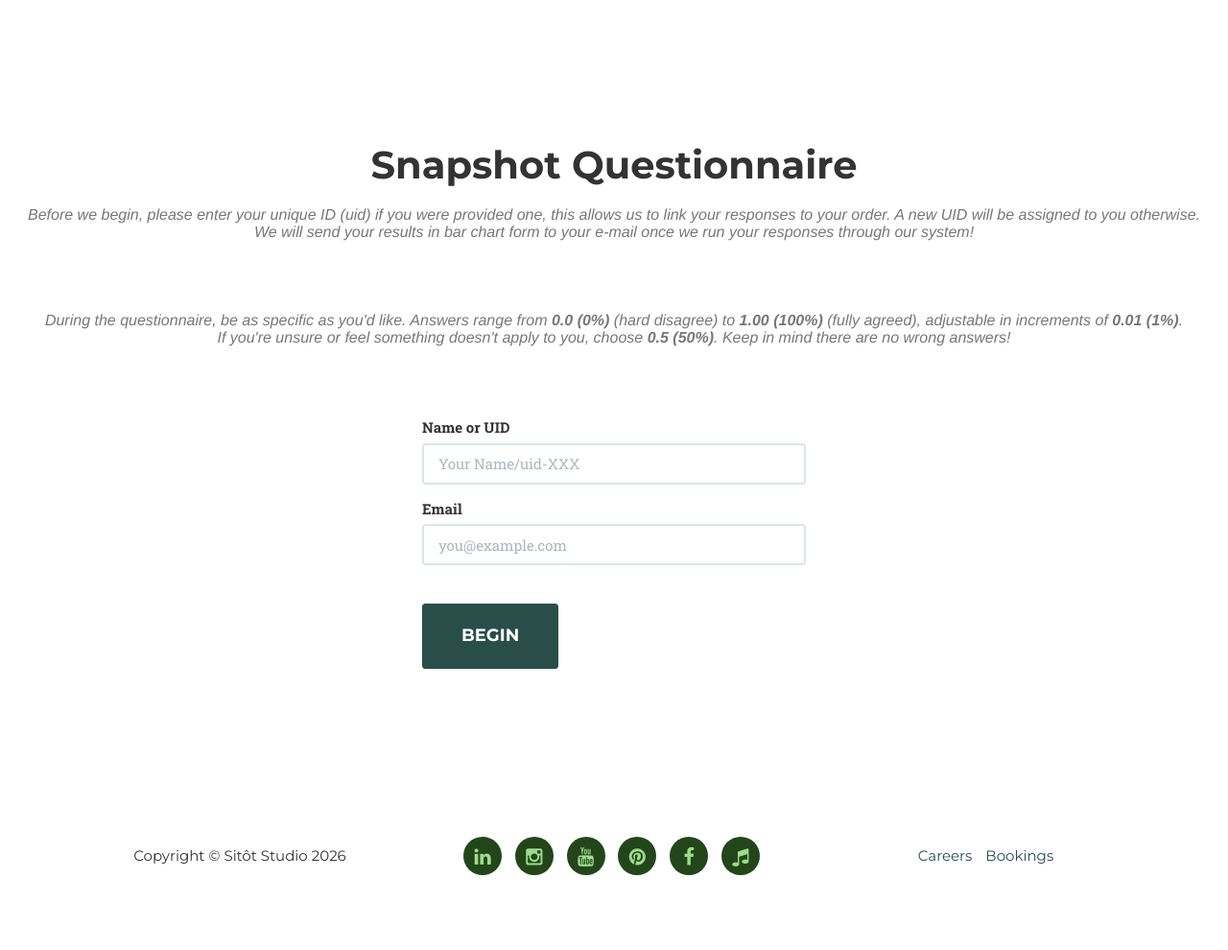
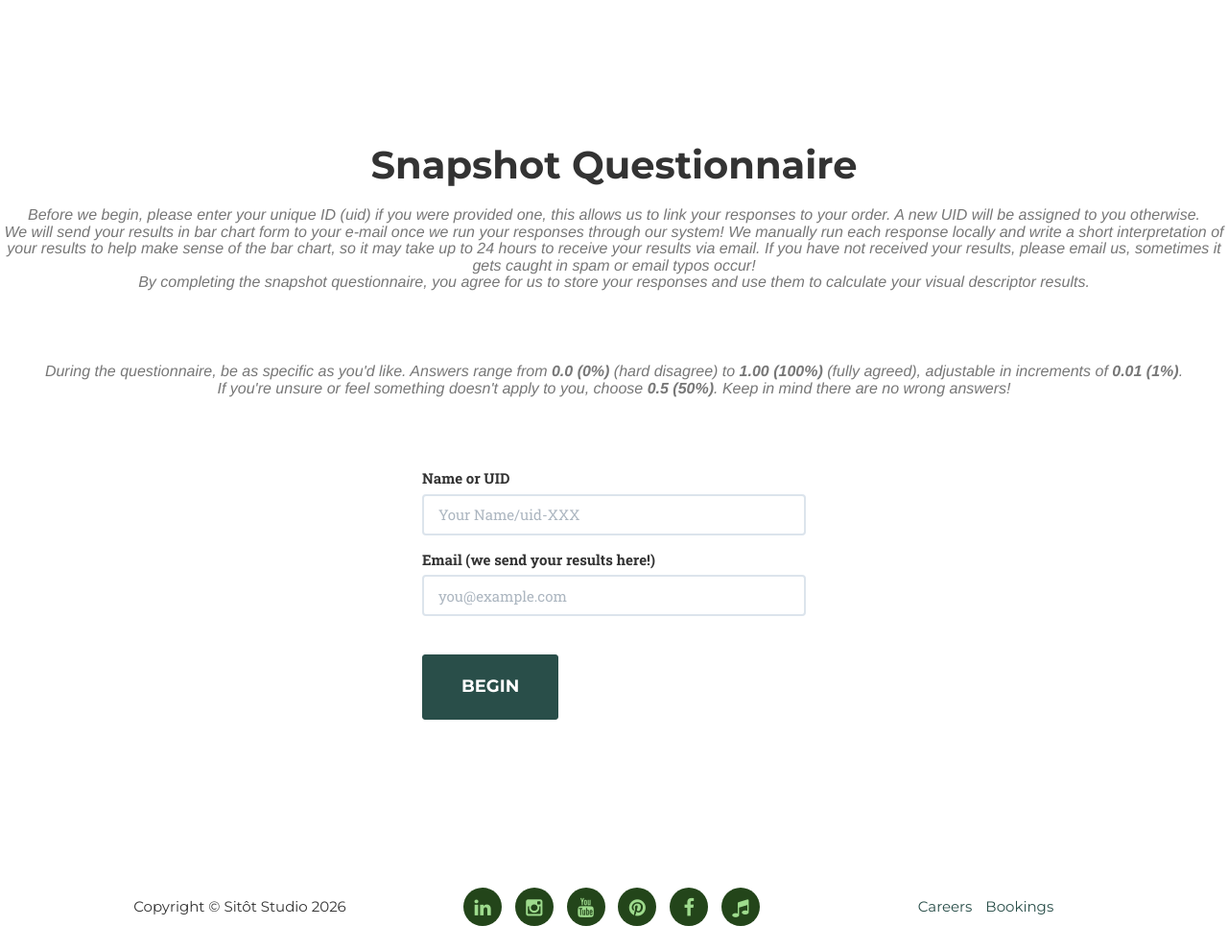
Before and after one commit to sitotstudio/sitotstudio.github.io, a Jekyll site: the page built from snapshot.html, in a window 1280 px wide. Shown: the whole page at 96% size. Built offline with Jekyll 4.4.1, drawn with Linux system fonts in a browser that asks for light colours; some web fonts are replaced; before the commit the page ends 937 px from its top, so only the background shows below that.

Commit message:
Adjust snapshot page margin + text for expectations

```diff
--- a/snapshot.html
+++ b/snapshot.html
@@ -13,7 +13,9 @@ permalink: /snapshot/
                 <h3 class="section-subheading text-muted">
                     Before we begin, please enter your unique ID (uid) if you were provided one, this allows us to link your responses to your order. A new UID will be assigned to you otherwise.
                     <br>
-                    We will send your results in bar chart form to your e-mail once we run your responses through our system!
+                    We will send your results in bar chart form to your e-mail once we run your responses through our system! We manually run each response locally and write a short interpretation of your results to help make sense of the bar chart, so it may take up to 24 hours to receive your results via email. If you have not received your results, please email us, sometimes it gets caught in spam or email typos occur!
+                    <br>
+                    By completing the snapshot questionnaire, you agree for us to store your responses and use them to calculate your visual descriptor results.
                 </h3>
                 <h3 class="section-subheading text-muted">
                     During the questionnaire, be as specific as you'd like. Answers range from <strong>0.0 (0%)</strong> (hard disagree)
@@ -22,7 +24,7 @@ permalink: /snapshot/
                     Keep in mind there are no wrong answers!
                 </h3>
 
-                <div style="max-width: 400px; margin: 0 auto; text-align: left;">
+                <div style="max-width: 400px; margin: auto; text-align: left;">
 
                     <div class="form-group">
                         <label>Name or UID</label>
@@ -30,7 +32,7 @@ permalink: /snapshot/
                     </div>
 
                     <div class="form-group" style="margin-top: 15px;">
-                        <label>Email</label>
+                        <label>Email (we send your results here!)</label>
                         <input type="email" id="emailInput" class="form-control" placeholder="you@example.com">
                     </div>
 
```
